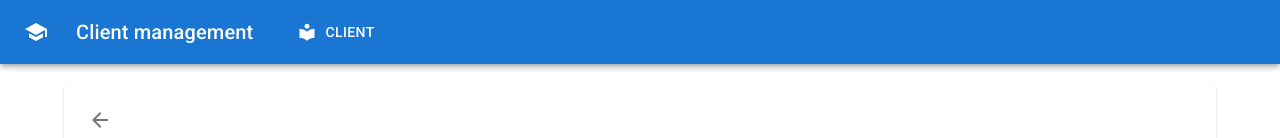
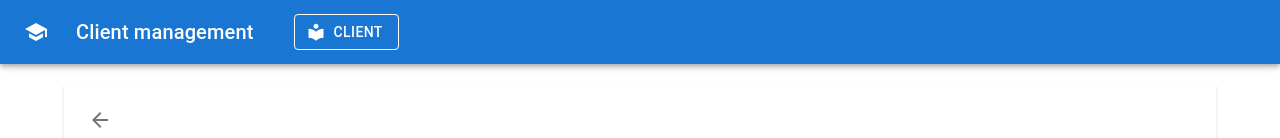
Before and after one commit to UBB-SDI-23/lab-5x-ciprianturcu, a React (Vite) app in the folder react-frontend/: page /client/add in a window 1280 px wide. Shown: the top 138 px of the page. Built offline with nearby package versions, Linux system fonts and the light colour scheme.

Commit message:
trying first run with server data

```diff
--- a/react-frontend/package.json
+++ b/react-frontend/package.json
@@ -9,6 +9,8 @@
     "preview": "vite preview"
   },
   "dependencies": {
+    "@emotion/react": "^11.10.6",
+    "@emotion/styled": "^11.10.6",
     "@mui/icons-material": "^5.11.11",
     "@mui/material": "^5.11.15",
     "@types/node": "^18.15.11",
--- a/react-frontend/src/components/AppMenu.tsx
+++ b/react-frontend/src/components/AppMenu.tsx
@@ -25,8 +25,8 @@ export const AppMenu = () => {
 						Client management
 					</Typography>
 					<Button
-						variant={path.startsWith("/courses") ? "outlined" : "text"}
-						to="/courses"
+						variant={path.startsWith("/client") ? "outlined" : "text"}
+						to="/client"
 						component={Link}
 						color="inherit"
 						sx={{ mr: 5 }}
--- a/react-frontend/src/constants.ts
+++ b/react-frontend/src/constants.ts
@@ -1,4 +1,4 @@
-const PROD_BACKEND_API_URL = "http://ec2-16-16-104-77.eu-north-1.compute.amazonaws.com/api";
+const PROD_BACKEND_API_URL = "http://ec2-13-50-237-1.eu-north-1.compute.amazonaws.com/api";
 const DEV_BACKEND_API_URL = "http://127.0.0.1:8000/api";
 
 export const BACKEND_API_URL =
--- a/react-frontend/src/main.tsx
+++ b/react-frontend/src/main.tsx
@@ -2,11 +2,6 @@ import React from "react";
 import ReactDOM from "react-dom/client";
 import App from "./App";
 import "./index.css";
-
-import "@fontsource/roboto/300.css";
-import "@fontsource/roboto/400.css";
-import "@fontsource/roboto/500.css";
-import "@fontsource/roboto/700.css";
 
 ReactDOM.createRoot(document.getElementById("root") as HTMLElement).render(
 	<React.StrictMode>
```
Also changed, not shown: 1 other file (tests, documents, lock files or other folders).
